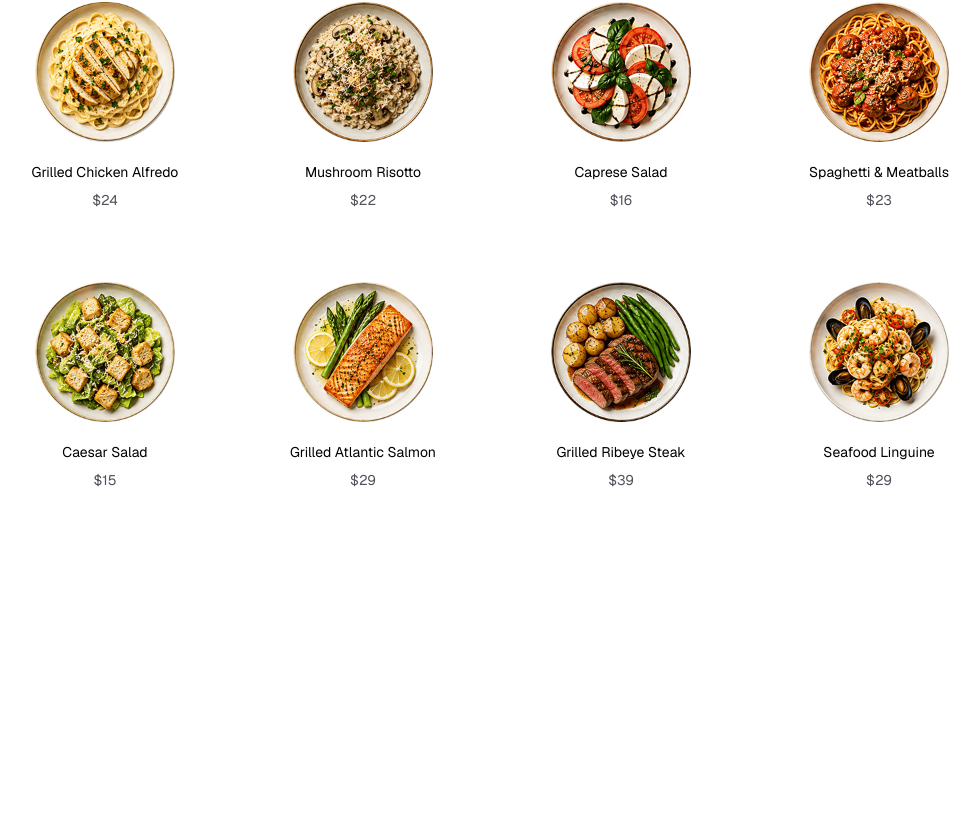
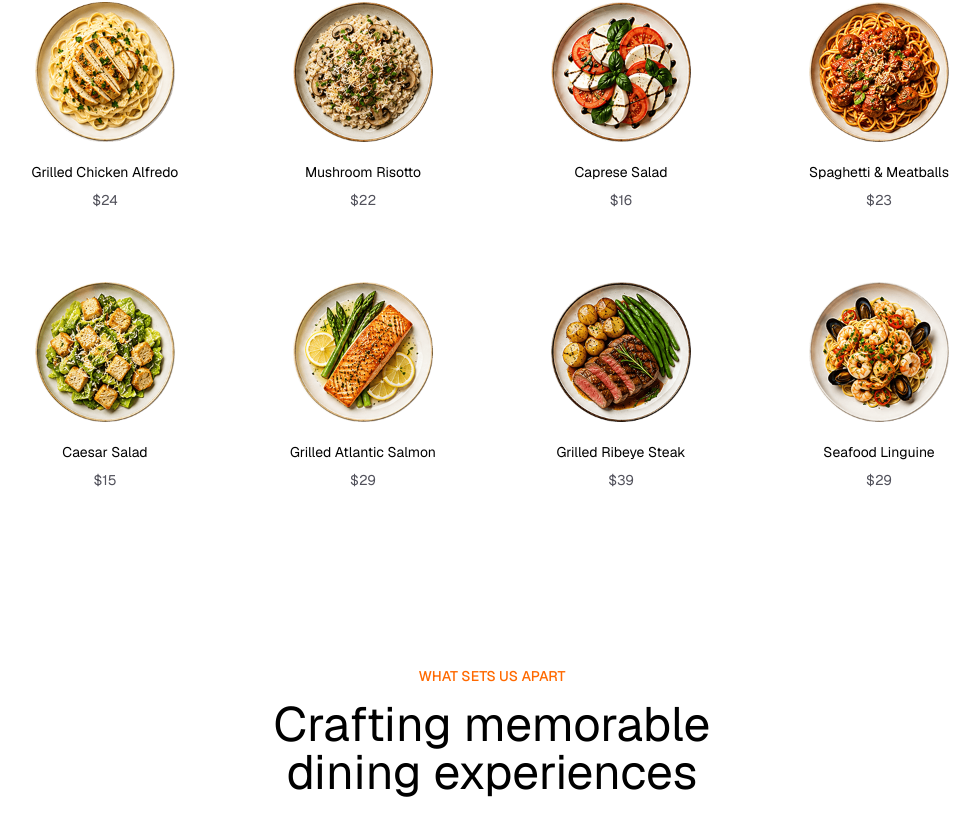
Before and after one commit to Jisap/vite-react-restro, a React (Vite) app: page / in a window 1280 px wide. Shown: the part 1993-2829 px from the top of the page, without its empty margins (148-1128 px from the left). Before the commit the page ends 2483 px from the top, so only its background shows below. Built offline with nearby package versions, Linux system fonts and the light colour scheme.

Commit message:
feat: add Features section component and integrate it into App layout

```diff
--- a/src/App.jsx
+++ b/src/App.jsx
@@ -3,6 +3,7 @@
 import HeroSection from "./sections/HeroSection"
 import Stats from "./sections/Stats"
 import Dishes from "./sections/Dishes"
+import Features from "./sections/Features"
 
 const App = () => {
   return (
@@ -12,6 +13,7 @@
       <About />
       <Stats />
       <Dishes />
+      <Features />
     </>
   )
 }
--- /dev/null
+++ b/src/sections/Features.jsx
@@ -0,0 +1,24 @@
+import React from 'react'
+import Animated from '../components/Animated'
+
+const Features = () => {
+  return (
+    <section id="features" className='px-auto mt-44'>
+      <div className="text-center mb-16">
+        <Animated delay={0.2}>
+          <p className="text-orange-500 font-medium uppercase mb-3.5">
+            What Sets Us Apart
+          </p>
+        </Animated>
+
+        <Animated delay={0.2}>
+          <p className="text-4xl md:text-5xl max-w-lg mx-auto text-balance">
+            Crafting memorable dining experiences
+          </p>
+        </Animated>
+      </div>
+    </section>
+  )
+}
+
+export default Features
```
